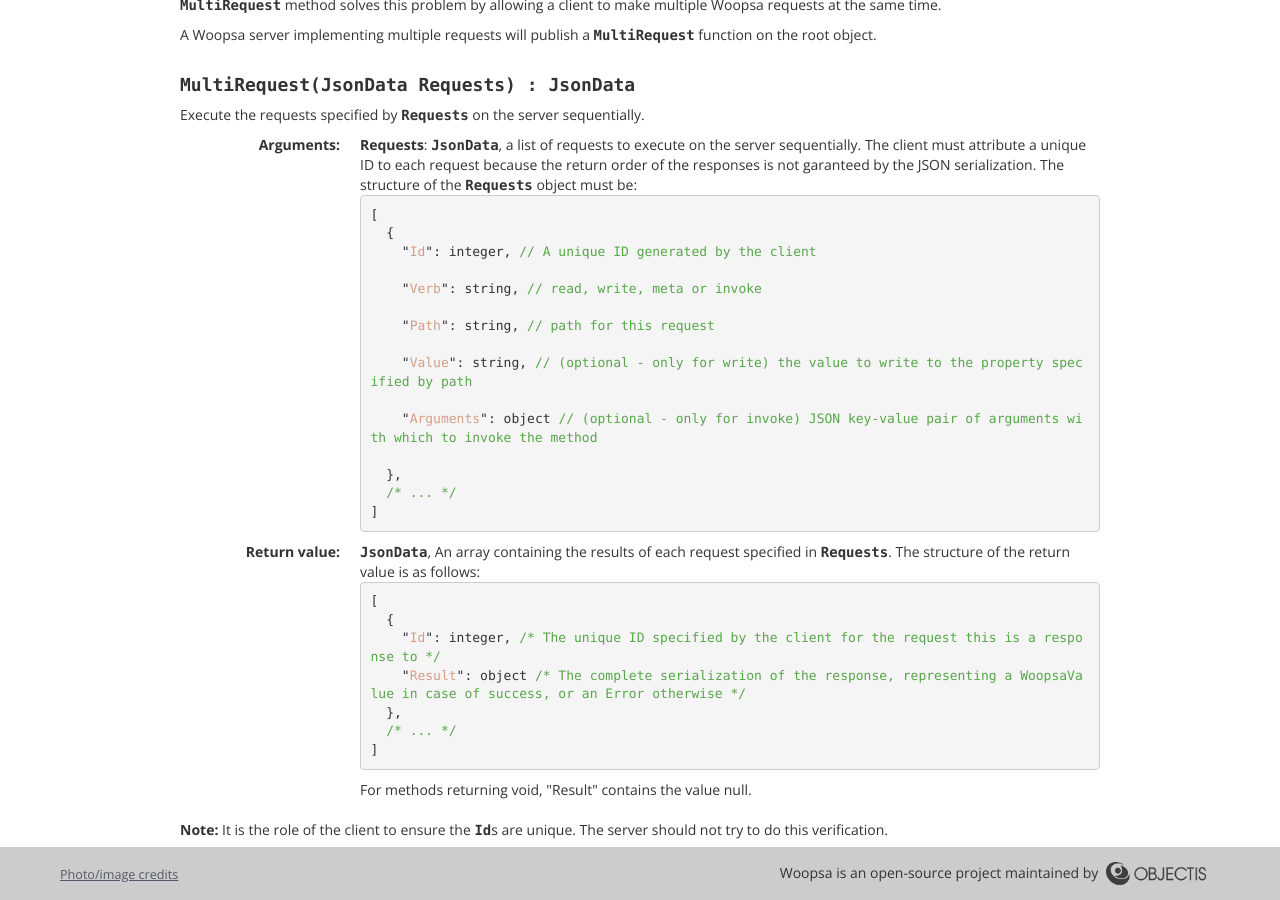
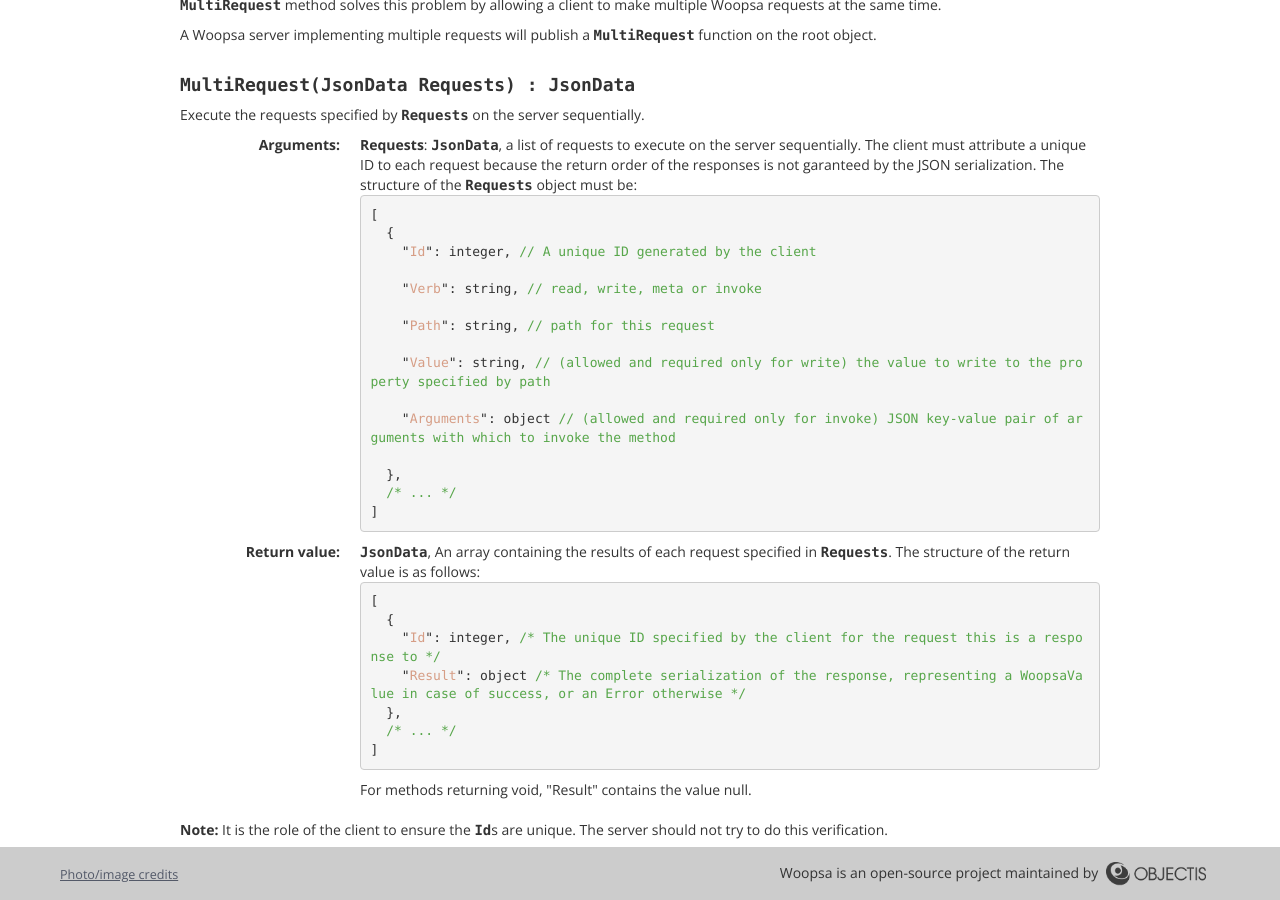
Before and after one commit to woopsa-protocol/woopsa-protocol.github.io, a Jekyll site: the page built from specification.html, in a window 1280 px wide and 900 px high, scrolled down 7911 px. Built offline with Jekyll 4.4.1, drawn with Linux system fonts in a browser that asks for light colours.

Commit message:
Clarified the comments explaining the parameters of MultiRequest

```diff
--- a/specification.html
+++ b/specification.html
@@ -388,8 +388,8 @@ stylesheet: /css/pages/specifications.css
     "Id": integer, // A unique ID generated by the client
     "Verb": string, // read, write, meta or invoke
     "Path": string, // path for this request
-    "Value": string, // (optional - only for write) the value to write to the property specified by path
-    "Arguments": object // (optional - only for invoke) JSON key-value pair of arguments with which to invoke the method
+    "Value": string, // (allowed and required only for write) the value to write to the property specified by path
+    "Arguments": object // (allowed and required only for invoke) JSON key-value pair of arguments with which to invoke the method
   },
   /* ... */
 ]
```
